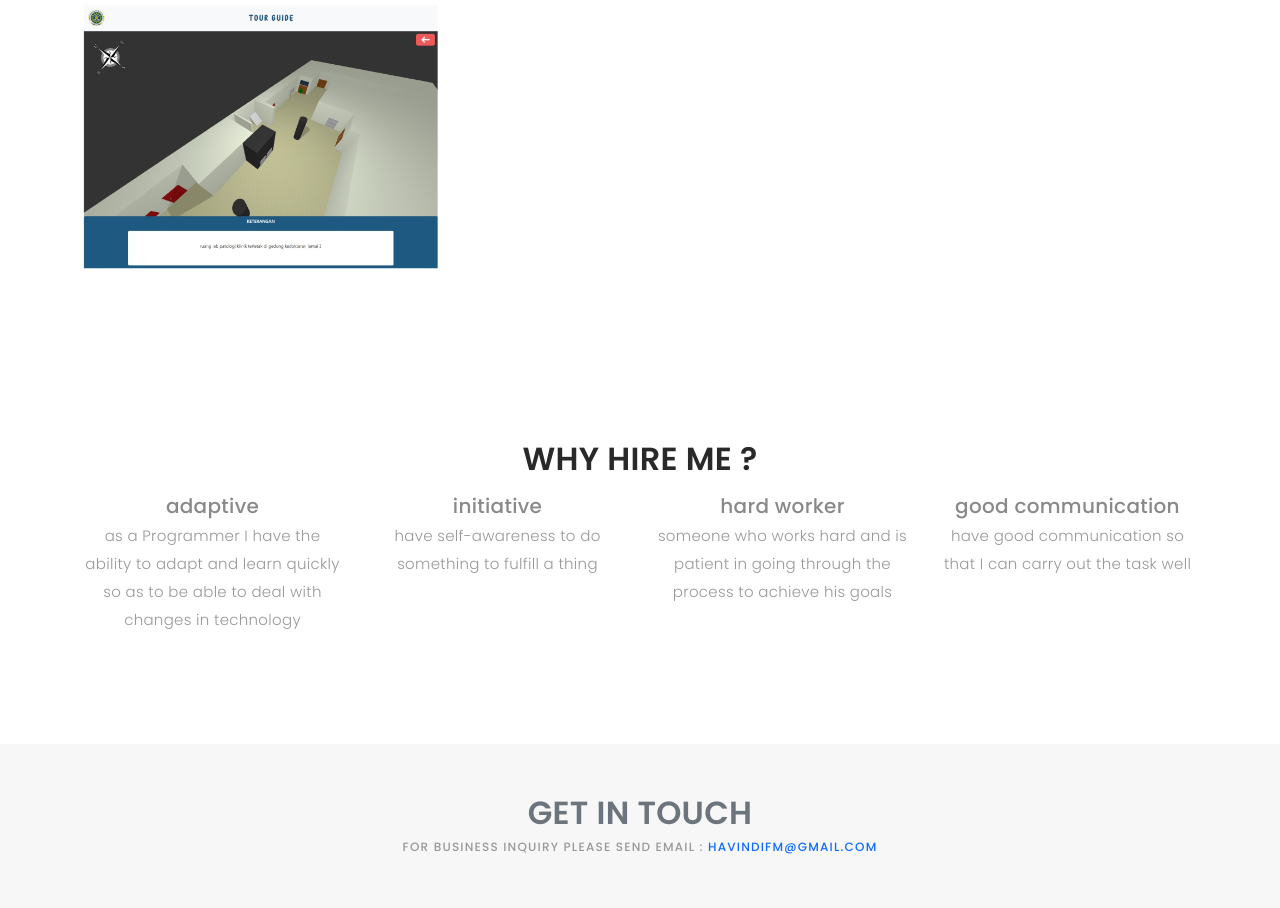
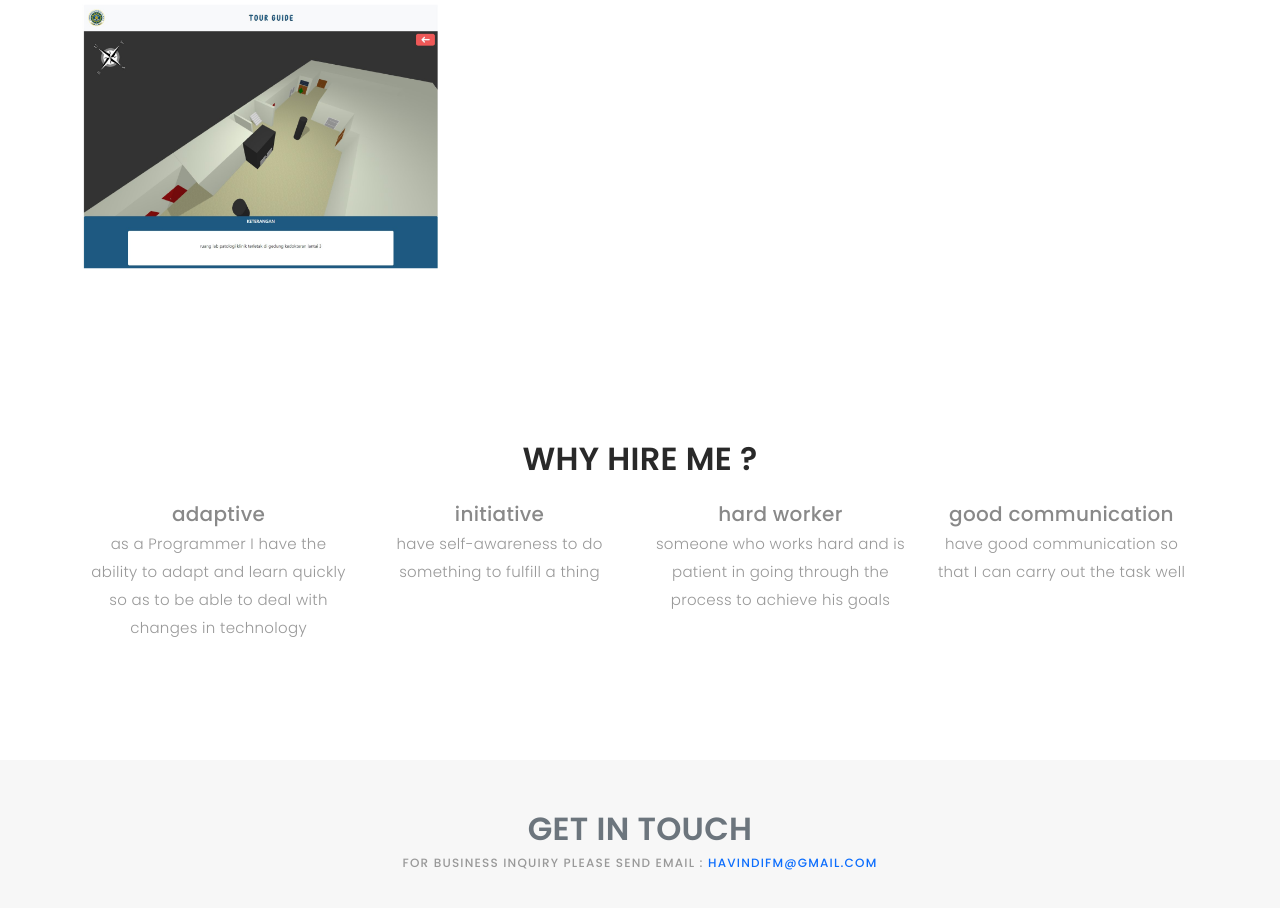
Before and after one commit to VinSyahputra/vinsyahputra.github.io, a plain HTML site: page index.html in a window 1280 px wide. Shown: the part 2196-3104 px from the top of the page. Drawn offline with nearby package versions, Linux system fonts and the light colour scheme; a web font is replaced by a local one.

Commit message:
Update index.html
add padding

```diff
--- a/index.html
+++ b/index.html
@@ -230,7 +230,7 @@
     <div id="contact" class="paddsection">
       <div class="container">
         <h2 class="text-center">WHY HIRE ME ?</h2>
-        <div class="row justify-content-center my-3">
+        <div class="row justify-content-center my-3 p-2">
           <div class="col-8 col-md-6 col-lg-3 text-center">
             <h5>adaptive</h5>
             <p class="my-1">as a Programmer I have the ability to adapt and learn quickly so as to be able to deal with changes in technology</p>
```
